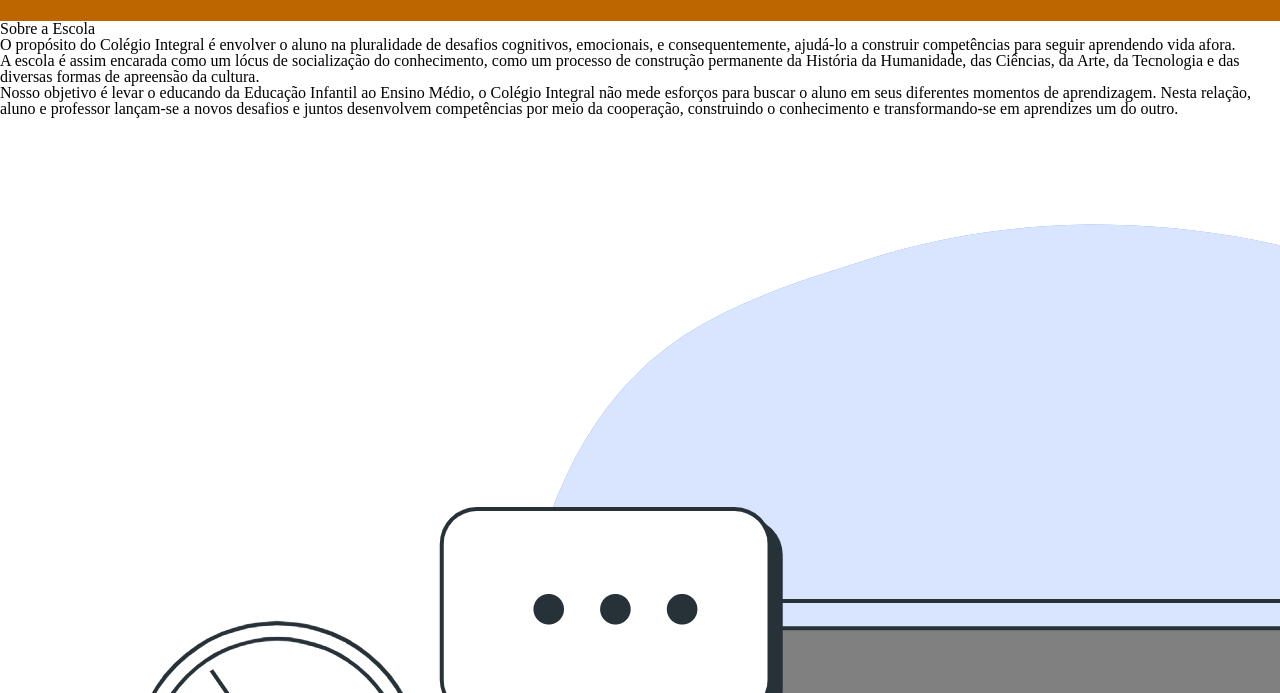
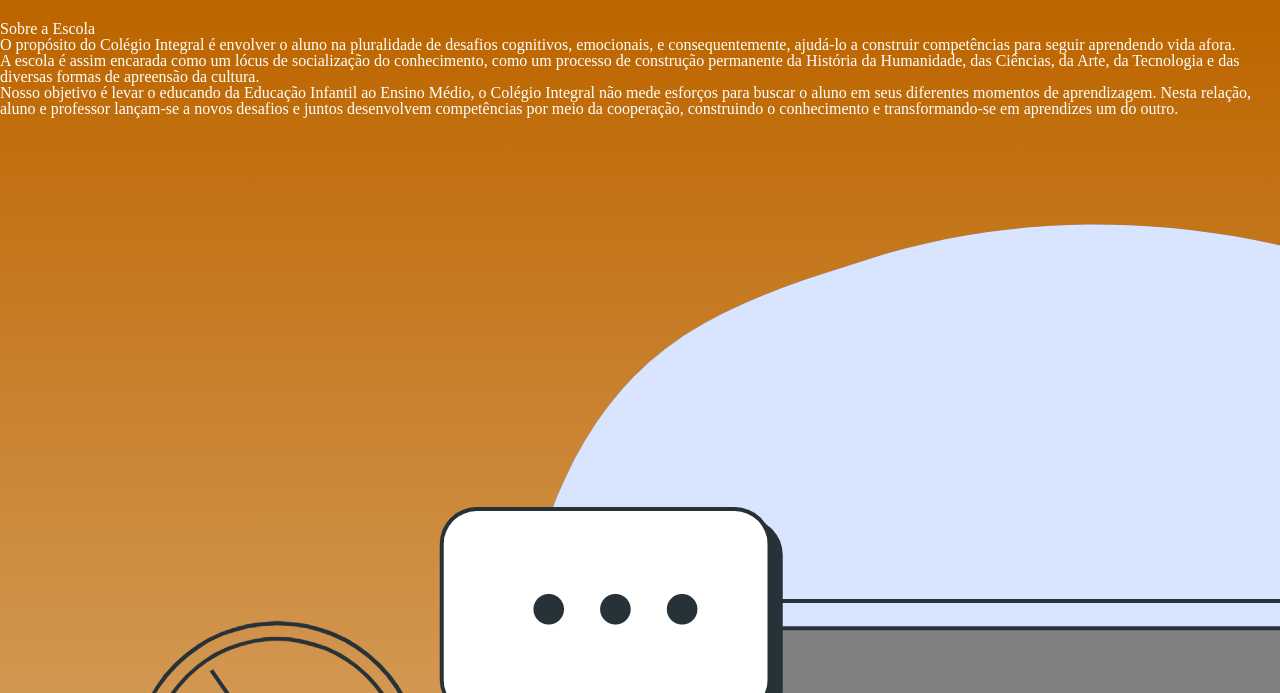
Before and after one commit to Alunaisabella/site-escola, a plain HTML site: page index.html in a window 1280 px wide. Shown: the part 107-800 px from the top of the page. Drawn offline with Linux system fonts and the light colour scheme.

Commit message:
mundando aparencia

```diff
--- a/style.css
+++ b/style.css
@@ -17,3 +17,12 @@
       margin: 0 16px;
       font-size: 20px;
     }
+
+    .imagem-inicio{
+ width: 25%;
+    }
+
+    #inicio {
+      background-image: linear-gradient(#bd6600, #ffff);
+      color:white;
+    }
```
